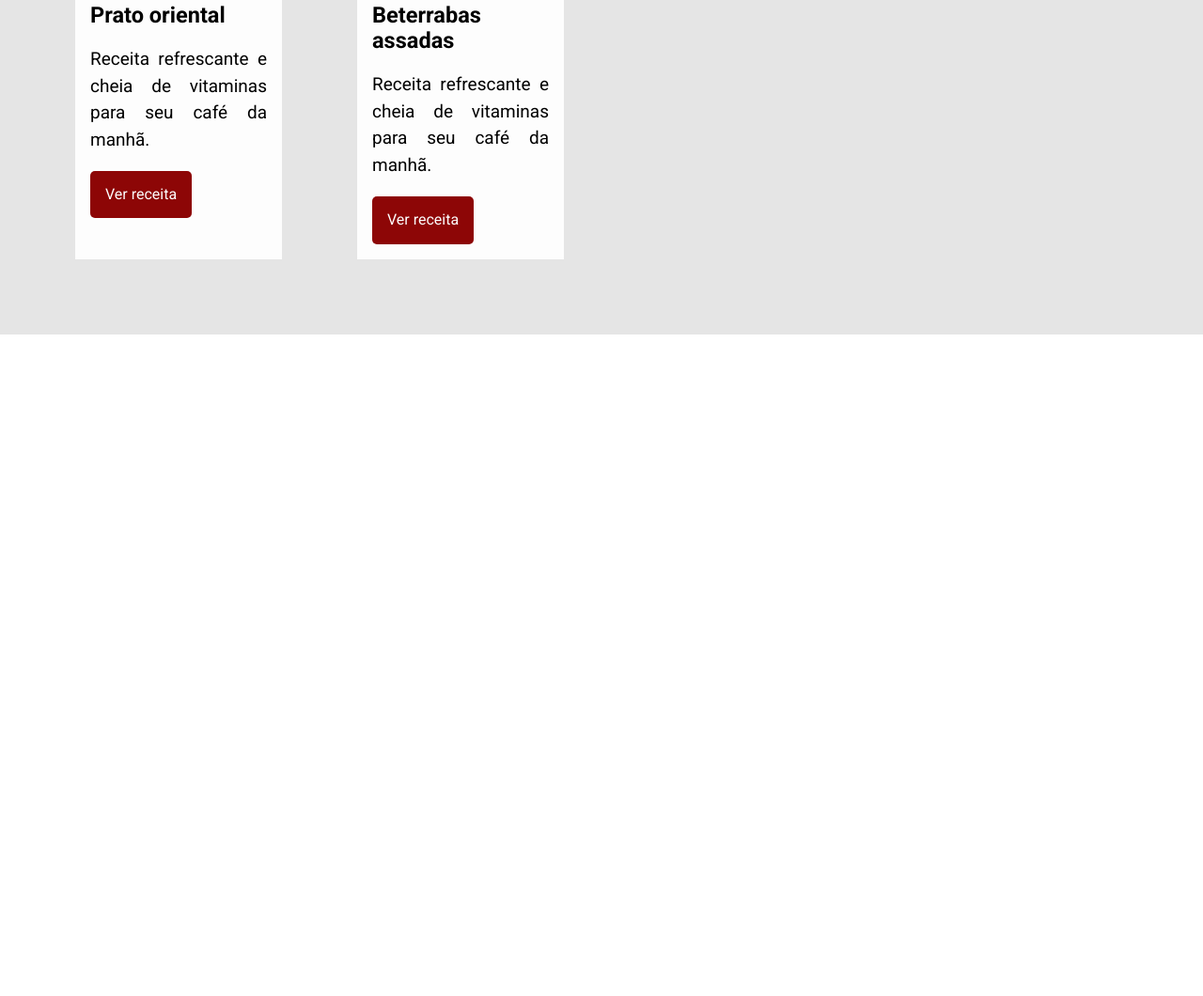
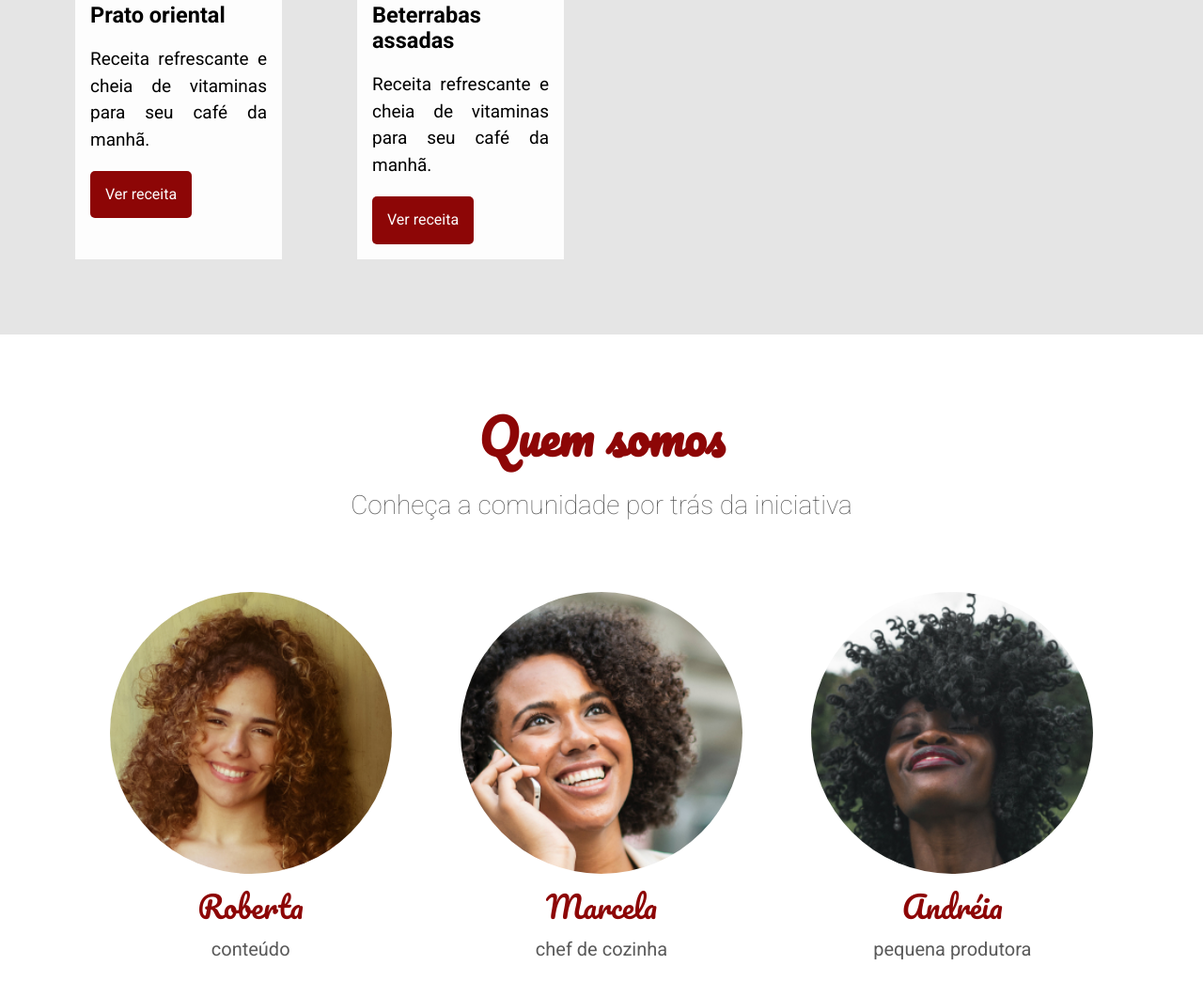
Before and after one commit to mthspadilha/css-studies, a plain HTML site: page index.html in a window 1280 px wide. Shown: the part 1825-2885 px from the top of the page at 94% size. Before the commit the page ends 2181 px from the top, so only its background shows below. Drawn offline with Linux system fonts and the light colour scheme.

Commit message:
pessoas/quem somos: importante uso do modifier em pessoas

```diff
--- /dev/null
+++ b/assets/css/pessoa/pessoa-funcao.css
@@ -0,0 +1,5 @@
+.pessoa__funcao{
+    text-transform: lowercase;
+    color: #595959;
+    font-size: 1.25rem;
+}
--- /dev/null
+++ b/assets/css/pessoa/pessoa-imagem.css
@@ -0,0 +1,19 @@
+.pessoa__imagem{
+    height: 300px;
+    margin: 0 auto;
+    width: 300px;
+    background-repeat: no-repeat;
+    background-size: cover;
+    background-position: center;
+    border-radius: 100%;
+}
+
+.pessoa__imagem--roberta{
+    background-image: url(../../img/pessoas/roberta.jpg);
+}
+.pessoa__imagem--marcela{
+    background-image: url(../../img/pessoas/marcela.jpg);
+}
+.pessoa__imagem--andreia{
+    background-image: url(../../img/pessoas/andreia.jpg);
+}
--- /dev/null
+++ b/assets/css/pessoa/pessoa-nome.css
@@ -0,0 +1,6 @@
+.pessoa__nome{
+    margin: 1rem 0;
+    font-family: Pacifico, cursive;
+    color: #8d0606;
+    font-size: 2rem;
+}
--- /dev/null
+++ b/assets/css/pessoa/pessoa.css
@@ -0,0 +1,4 @@
+.pessoa{
+    display: flex;
+    flex-direction: column;
+}
--- /dev/null
+++ b/assets/css/pessoas.css
@@ -0,0 +1,6 @@
+.pessoas{
+    display: flex;
+    flex-wrap: wrap;
+    justify-content: space-around;
+    padding-top: 3rem;
+}
--- /dev/null
+++ b/assets/css/quemSomos/quemSomos-descricao.css
@@ -0,0 +1,5 @@
+.quem-somos__descricao{
+    font-weight: 100;
+    font-size: 1.75rem;
+    color: #595959;
+}
--- /dev/null
+++ b/assets/css/quemSomos/quemSomos-titulo.css
@@ -0,0 +1,6 @@
+.quem-somos__titulo{
+    margin-bottom: 1rem;
+    color: #8d0606;
+    font-size: 3.1875rem;
+    font-family: Pacifico, cursive;
+}
--- /dev/null
+++ b/assets/css/quemSomos/quemSomos.css
@@ -0,0 +1,4 @@
+.quem-somos{
+    text-align: center;
+    padding: 5rem;
+}
--- a/index.html
+++ b/index.html
@@ -27,8 +27,14 @@
     <link rel="stylesheet" href="./assets/css/receitas/receita.css">
     <link rel="stylesheet" href="./assets/css/receitas/receita-descricao.css">
     <link rel="stylesheet" href="./assets/css/receitas.css">
-
-
+    <link rel="stylesheet" href="./assets/css/quemSomos/quemSomos.css">
+    <link rel="stylesheet" href="./assets/css/quemSomos/quemSomos-titulo.css">
+    <link rel="stylesheet" href="./assets/css/quemSomos/quemSomos-descricao.css">
+    <link rel="stylesheet" href="./assets/css/pessoa/pessoa-funcao.css">
+    <link rel="stylesheet" href="./assets/css/pessoa/pessoa-imagem.css">
+    <link rel="stylesheet" href="./assets/css/pessoa/pessoa-nome.css">
+    <link rel="stylesheet" href="./assets/css/pessoas.css">
+    <link rel="stylesheet" href="./assets/css/pessoa/pessoa.css">
 </head>
 
 <body>
@@ -103,6 +109,27 @@
             </div>
         </div>
     </section>
+    <section class="quem-somos">
+        <h3 class="quem-somos__titulo">Quem somos</h3>
+        <p class="quem-somos__descricao">Conheça a comunidade por trás da iniciativa</p>
+        <div class="pessoas">
+            <div class="pessoa">
+                <div class="pessoa__imagem pessoa__imagem--roberta"></div>
+                <span class="pessoa__nome">Roberta</span>
+                <span class="pessoa__funcao">Conteúdo</span>
+            </div>
+            <div class="pessoa">
+                <div class="pessoa__imagem pessoa__imagem--marcela"></div>
+                <span class="pessoa__nome">Marcela</span>
+                <span class="pessoa__funcao">Chef de cozinha</span>
+            </div>
+            <div class="pessoa">
+                <div class="pessoa__imagem pessoa__imagem--andreia"></div>
+                <span class="pessoa__nome">Andréia</span>
+                <span class="pessoa__funcao">Pequena Produtora</span>
+            </div>
+        </div>
+    </section>
 </body>
 
 </html>
```
